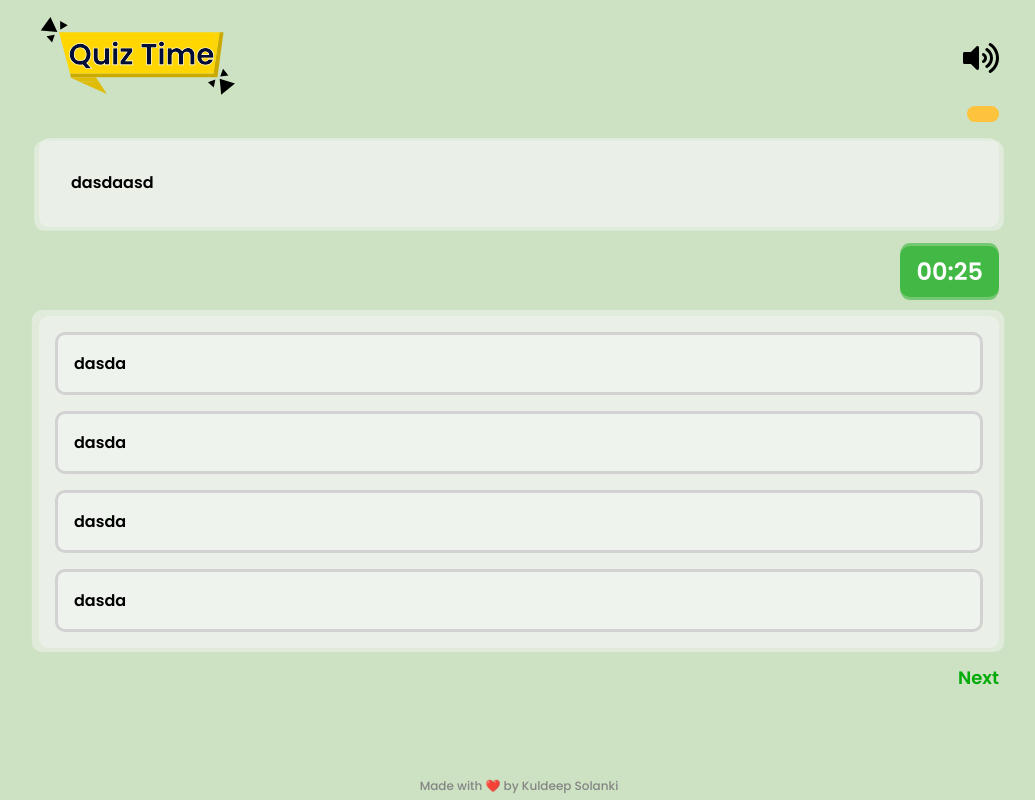
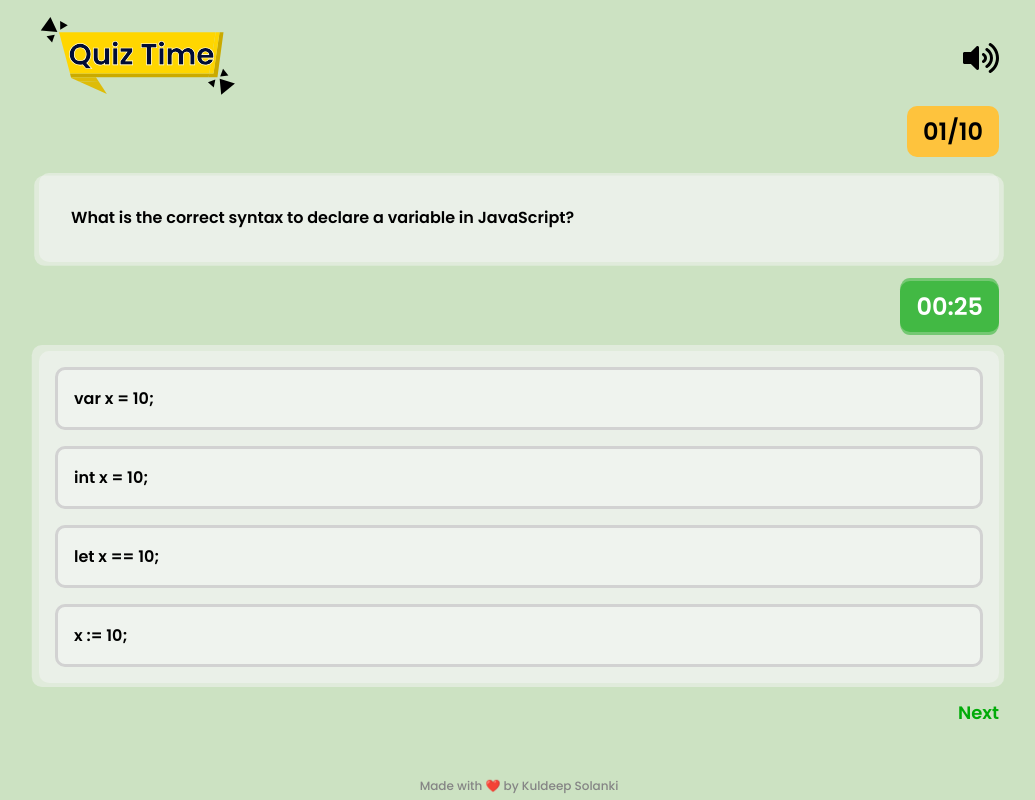
Before and after one commit to kuldp18/quiz-time, a React (Vite) app: page /quiz in a window 1280 px wide. Shown: the whole page, without its empty margins (121-1156 px from the left). Built offline with nearby package versions, Linux system fonts and the light colour scheme.

Commit message:
create and setup reusable Question component

```diff
--- /dev/null
+++ b/src/components/Question.jsx
@@ -0,0 +1,92 @@
+import { useEffect, useRef, useState } from "react";
+import { useGlobalContext } from "../contexts/useGlobalContext";
+import { ACTION_TYPES } from "../reducers/quizReducer";
+
+const Question = ({ timeRef, nextRef }) => {
+  const { state, dispatch } = useGlobalContext();
+
+  const [currentQuestion, setCurrentQuestion] = useState(null);
+
+  const timer = useRef(null); // setInterval
+  const [time, setTime] = useState(30); // duration for each question
+
+  useEffect(() => {
+    // handle timer
+    timer.current = setInterval(() => {
+      setTime((t) => t - 1);
+    }, 1000);
+
+    return () => clearInterval(timer.current);
+  }, []);
+
+  useEffect(() => {
+    // change theme as timer changes...
+    if (time === 15) {
+      dispatch({ type: ACTION_TYPES.CHANGE_THEME, value: "slate" });
+    }
+    if (time === 5) {
+      console.log("red");
+
+      dispatch({ type: ACTION_TYPES.CHANGE_THEME, value: "red" });
+    }
+    if (time === 0) {
+      clearInterval(timer.current);
+    }
+  }, [time, dispatch]);
+
+  useEffect(() => {
+    // on index change
+    setCurrentQuestion(state.questions[state.index]);
+
+    //create new timer
+    clearInterval(timer.current);
+
+    setTime(30);
+
+    timer.current = setInterval(() => {
+      setTime((t) => t - 1);
+    }, 1000);
+
+    return () => clearInterval(timer.current);
+  }, [state.index, state.questions]);
+
+  const handleNext = () => {
+    if (state.index === state.questions.length - 1) return;
+    dispatch({ type: ACTION_TYPES.INCREASE_INDEX });
+  };
+
+  function formatTime(seconds) {
+    const mins = Math.floor(seconds / 60);
+    const secs = seconds % 60;
+    return `${String(mins).padStart(2, "0")}:${String(secs).padStart(2, "0")}`;
+  }
+  return (
+    <>
+      <div className="question">
+        <p id="question">{currentQuestion?.question}</p>
+      </div>
+
+      <div className="label time-label" ref={timeRef}>
+        <p id="timeLeft">{formatTime(time)}</p>
+      </div>
+
+      <div className="options">
+        {currentQuestion?.answers.length &&
+          currentQuestion?.answers.map((option, i) => {
+            return (
+              <div className="option" key={i}>
+                {option.answer}
+              </div>
+            );
+          })}
+      </div>
+
+      <div ref={nextRef} className="next">
+        <p id="nextBtn" onClick={handleNext}>
+          Next
+        </p>
+      </div>
+    </>
+  );
+};
+export default Question;
--- a/src/pages/QuizPage.jsx
+++ b/src/pages/QuizPage.jsx
@@ -5,15 +5,27 @@ import { Link } from "react-router";
 import { useGlobalContext } from "../contexts/useGlobalContext";
 import "./quiz.css";
 import { useEffect, useRef, useState } from "react";
-import { ACTION_TYPES } from "../reducers/quizReducer";
+import Question from "../components/Question";
 
 const QuizPage = () => {
-  const { state, dispatch } = useGlobalContext();
+  const { state } = useGlobalContext();
   const nextRef = useRef(null); // next dom element ref
   const timeRef = useRef(null); // timer dom element ref
 
-  const [time, setTime] = useState(30); // duration for each question
-  const timer = useRef(null); // setInterval
+  const [progress, setProgress] = useState(
+    `${state.index + 1 < 10 ? `0${state.index + 1}` : state.index + 1}/${
+      state.questions.length
+    }`
+  );
+
+  useEffect(() => {
+    // update progress
+    setProgress(
+      `${state.index + 1 < 10 ? `0${state.index + 1}` : state.index + 1}/${
+        state.questions.length
+      }`
+    );
+  }, [state.index, state.questions.length]);
 
   useEffect(() => {
     // Change theme by removing old classes
@@ -34,36 +46,6 @@ const QuizPage = () => {
     time.classList.add(`time-label-${state.theme}`);
   }, [state.theme]);
 
-  useEffect(() => {
-    // handle timer
-    timer.current = setInterval(() => {
-      setTime((t) => t - 1);
-    }, 1000);
-
-    return () => clearInterval(timer.current);
-  }, []);
-
-  useEffect(() => {
-    // change theme as timer changes...
-    if (time === 15) {
-      dispatch({ type: ACTION_TYPES.CHANGE_THEME, value: "slate" });
-    }
-    if (time === 5) {
-      console.log("red");
-
-      dispatch({ type: ACTION_TYPES.CHANGE_THEME, value: "red" });
-    }
-    if (time === 0) {
-      clearInterval(timer.current);
-    }
-  }, [time, dispatch]);
-
-  function formatTime(seconds) {
-    const mins = Math.floor(seconds / 60);
-    const secs = seconds % 60;
-    return `${String(mins).padStart(2, "0")}:${String(secs).padStart(2, "0")}`;
-  }
-
   return (
     <main className="quiz-container">
       <header className="quiz-header">
@@ -79,29 +61,12 @@ const QuizPage = () => {
         </section>
 
         <div className="label progress-label">
-          <p id="progress"></p>
+          <p id="progress">{progress}</p>
         </div>
       </header>
 
       <section className="quiz">
-        <div className="question">
-          <p id="question">dasdaasd</p>
-        </div>
-
-        <div className="label time-label" ref={timeRef}>
-          <p id="timeLeft">{formatTime(time)}</p>
-        </div>
-
-        <div className="options">
-          <div className="option">dasda</div>
-          <div className="option">dasda</div>
-          <div className="option">dasda</div>
-          <div className="option">dasda</div>
-        </div>
-
-        <div ref={nextRef} className="next">
-          <p id="nextBtn">Next</p>
-        </div>
+        <Question timeRef={timeRef} nextRef={nextRef} />
       </section>
 
       <Footer />
--- a/src/reducers/quizReducer.js
+++ b/src/reducers/quizReducer.js
@@ -14,6 +14,9 @@ export const quizReducer = (state, action) => {
       if (!action.value) throw new Error("Empty theme color");
       return { ...state, theme: action.value };
     }
+    case "INCREASE_INDEX": {
+      return { ...state, index: state.index + 1 };
+    }
     default:
       throw new Error("Invalid action type in dispatch");
   }
@@ -21,4 +24,5 @@ export const quizReducer = (state, action) => {
 
 export const ACTION_TYPES = {
   CHANGE_THEME: "CHANGE_THEME",
+  INCREASE_INDEX: "INCREASE_INDEX",
 };
```
